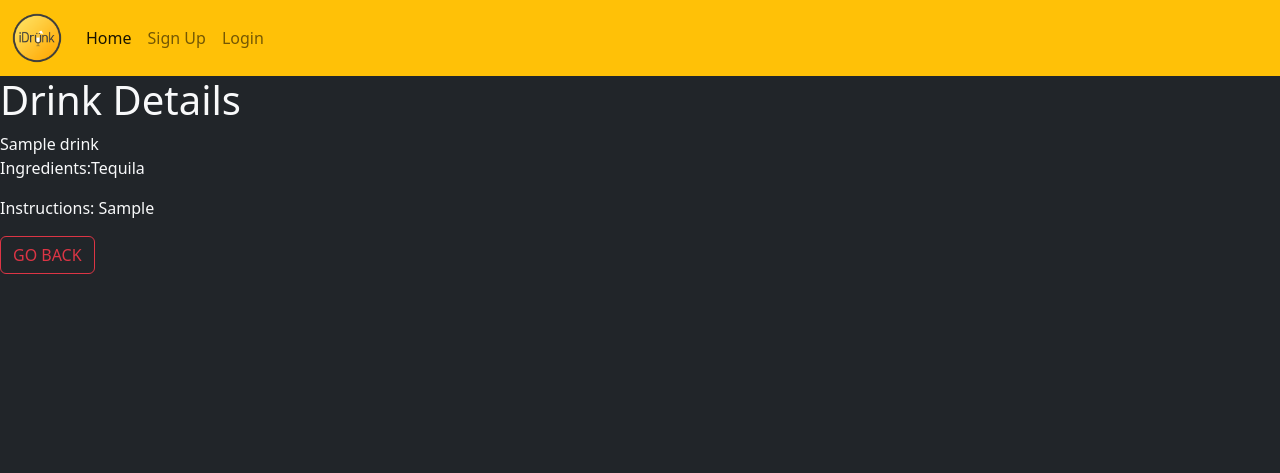
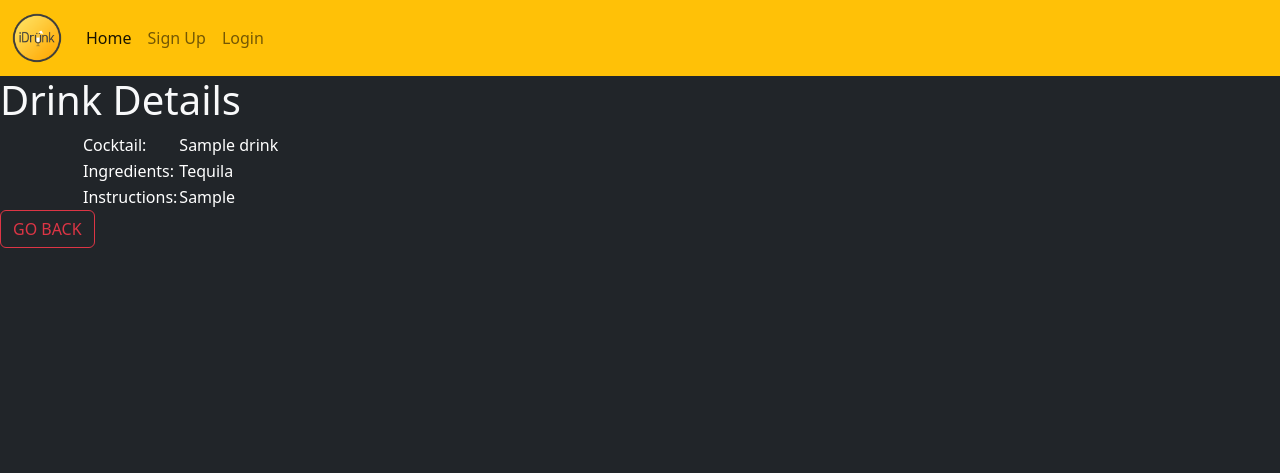
Before and after one commit to Jvilla125/iDrunk, a Django app: page /drinks/1 in a window 1280 px wide. Shown: the top 473 px of the page. Run offline with Django 4.2, Linux system fonts and the light colour scheme; tables that the repository leaves empty hold one stand-in row (values such as "Sample post").

Commit message:
adds styling to the drink detail page and implements ingredients selection

```diff
--- a/main_app/templates/drinks/detail.html
+++ b/main_app/templates/drinks/detail.html
@@ -2,27 +2,31 @@
 
 <h1 class="h1">Drink Details</h1>
 
-<div class="row">
-  <div class="col">
-    <div class="">
-      <div class="">
-        <span class="">{{ drink.name }}</span>
-        <p>Ingredients:{{ drink.ingredients }}</p>
-        <p>Instructions: {{ drink.instructions }}</p>
-      </div>
-      <div class="">
-        {% if drink.user_id == user.id %}
-        <a href="{% url 'drinks_update' drink.id %}" class="btn btn-primary">
-          Edit
-        </a>
-        <a href="{% url 'drinks_delete' drink.id %}" class="btn btn-danger">
-          Delete
-        </a>
-        {% else %} {% endif %}
-        <a href="/index" class="btn btn-outline-danger">GO BACK</a>
-      </div>
-    </div>
-  </div>
+<section class="container">
+  <table class="table-dark">
+    <tbody>
+      <tr>
+        <td>Cocktail:</td>
+        <td>{{ drink.name }}</td>
+      </tr>
+      <tr>
+        <td>Ingredients:</td>
+        <td>{{ drink.get_ingredients_display }}</td>
+      </tr>
+      <tr>
+        <td>Instructions:</td>
+        <td>{{ drink.instructions }}</td>
+      </tr>
+    </tbody>
+  </table>
+</section>
+
+<div class="">
+  {% if drink.user_id == user.id %}
+  <a href="{% url 'drinks_update' drink.id %}" class="btn btn-primary">Edit</a>
+  <a href="{% url 'drinks_delete' drink.id %}" class="btn btn-danger">Delete</a>
+  {% else %} {% endif %}
+  <a href="/index" class="btn btn-outline-danger">GO BACK</a>
 </div>
 
 {% endblock content %}
```
